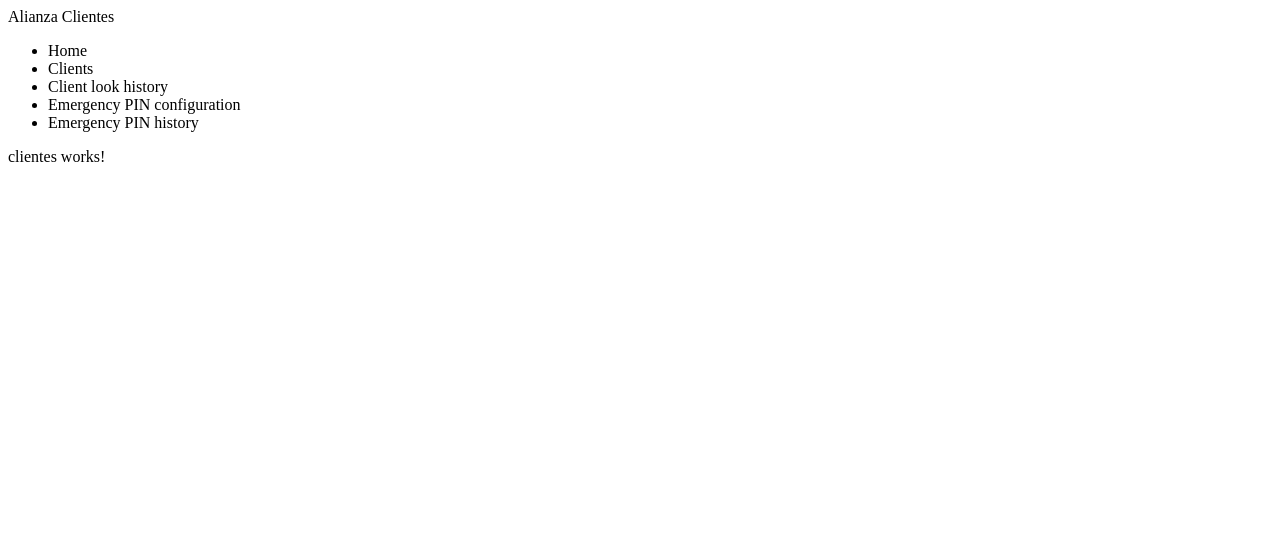
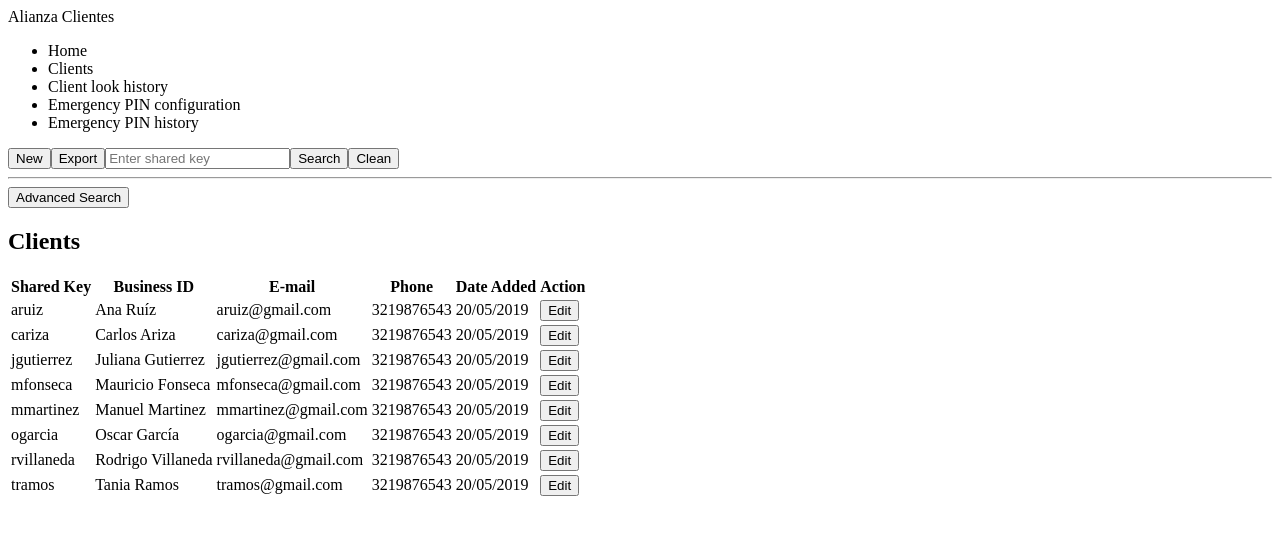
Before and after one commit to SergioEstebanPi/alianzaclientes-front, an Angular app: page / in a window 1280 px wide. Shown: the top 534 px of the page. Built offline with nearby package versions, Linux system fonts and the light colour scheme.

Commit message:
Agrego modelo Cliente, servicio de cliente y búsqueda por shared_key

```diff
--- a/src/app/app.module.ts
+++ b/src/app/app.module.ts
@@ -4,15 +4,17 @@ import { BrowserModule } from '@angular/platform-browser';
 import { AppComponent } from './app.component';
 import { NavComponent } from './nav/nav.component';
 import { ClientesComponent } from './clientes/clientes.component';
+import { FormsModule } from '@angular/forms';
 
 @NgModule({
   declarations: [
     AppComponent,
     NavComponent,
-    ClientesComponent
+    ClientesComponent,
   ],
   imports: [
-    BrowserModule
+    BrowserModule,
+    FormsModule
   ],
   providers: [],
   bootstrap: [AppComponent]
--- /dev/null
+++ b/src/app/clientes.service.ts
@@ -0,0 +1,101 @@
+import { Injectable } from '@angular/core';
+import { Cliente } from './clientes/cliente';
+
+@Injectable({
+  providedIn: 'root'
+})
+export class ClientesService {
+
+  clientes:Cliente[];
+
+  constructor() {
+  }
+
+  getClientes():Cliente[]{
+    this.clientes = [
+      {
+        id: "1",
+        shared_key: "jgutierrez",
+        business_id: "Juliana Gutierrez",
+        email: "jgutierrez@gmail.com",
+        phone: "3219876543",
+        date_added: "20/05/2019"
+      },
+      {
+        id: "2",
+        shared_key: "mmartinez",
+        business_id: "Manuel Martinez",
+        email: "mmartinez@gmail.com",
+        phone: "3219876543",
+        date_added: "20/05/2019"
+      },
+      {
+        id: "3",
+        shared_key: "aruiz",
+        business_id: "Ana Ruíz",
+        email: "aruiz@gmail.com",
+        phone: "3219876543",
+        date_added: "20/05/2019"
+      },
+      {
+        id: "4",
+        shared_key: "ogarcia",
+        business_id: "Oscar García",
+        email: "ogarcia@gmail.com",
+        phone: "3219876543",
+        date_added: "20/05/2019"
+      },
+      {
+        id: "5",
+        shared_key: "tramos",
+        business_id: "Tania Ramos",
+        email: "tramos@gmail.com",
+        phone: "3219876543",
+        date_added: "20/05/2019"
+      },
+      {
+        id: "6",
+        shared_key: "cariza",
+        business_id: "Carlos Ariza",
+        email: "cariza@gmail.com",
+        phone: "3219876543",
+        date_added: "20/05/2019"
+      },
+      {
+        id: "7",
+        shared_key: "rvillaneda",
+        business_id: "Rodrigo Villaneda",
+        email: "rvillaneda@gmail.com",
+        phone: "3219876543",
+        date_added: "20/05/2019"
+      },
+      {
+        id: "8",
+        shared_key: "mfonseca",
+        business_id: "Mauricio Fonseca",
+        email: "mfonseca@gmail.com",
+        phone: "3219876543",
+        date_added: "20/05/2019"
+      }
+    ];
+
+    return this.ordernarArreglo(this.clientes);
+  }
+
+  buscarCliente(shared_key):Cliente[]{
+    var resultado = this.clientes.filter((cliente) => cliente.shared_key.toLowerCase().includes(shared_key.toLowerCase()));
+    return this.ordernarArreglo(resultado);
+  }
+
+  ordernarArreglo(arreglo){
+    return arreglo.sort((n1, n2) => {
+      if(n1.shared_key > n2.shared_key){
+        return 1;
+      }
+      if(n1.shared_key < n2.shared_key){
+        return -1;
+      }
+      return 0;
+    });
+  }
+}
--- /dev/null
+++ b/src/app/clientes/cliente.ts
@@ -0,0 +1,8 @@
+export class Cliente {
+  id: string;
+  shared_key: string;
+  business_id: string;
+  email: string;
+  phone: string;
+  date_added: string;
+}
--- a/src/app/clientes/clientes.component.html
+++ b/src/app/clientes/clientes.component.html
@@ -1 +1,29 @@
-<p>clientes works!</p>
+<button>New</button>
+<button>Export</button>
+<input [(ngModel)]="textoBusqueda" type="text" placeholder="Enter shared key" />
+<button (click)="buscarCliente()">Search</button>
+<button (click)="limpiarBusqueda()">Clean</button>
+<hr>
+<button>Advanced Search</button>
+
+<h2>Clients</h2>
+<table>
+    <thead>
+        <th>Shared Key</th>
+        <th>Business ID</th>
+        <th>E-mail</th>
+        <th>Phone</th>
+        <th>Date Added</th>
+        <th>Action</th>
+    </thead>
+    <tbody>
+        <tr *ngFor="let cliente of clientes">
+            <td>{{cliente.shared_key}}</td>
+            <td>{{cliente.business_id}}</td>
+            <td>{{cliente.email}}</td>
+            <td>{{cliente.phone}}</td>
+            <td>{{cliente.date_added}}</td>
+            <td><button class="btn btn-primary" (click)="editarCliente(cliente.id)">Edit</button></td>
+        </tr>
+    </tbody>
+</table>
--- a/src/app/clientes/clientes.component.ts
+++ b/src/app/clientes/clientes.component.ts
@@ -1,4 +1,6 @@
 import { Component, OnInit } from '@angular/core';
+import { ClientesService } from '../clientes.service';
+import { Cliente } from './cliente';
 
 @Component({
   selector: 'app-clientes',
@@ -7,9 +9,48 @@ import { Component, OnInit } from '@angular/core';
 })
 export class ClientesComponent implements OnInit {
 
-  constructor() { }
+  clientes:Cliente[];
+  textoBusqueda:string;
+
+  constructor(private clienteService:ClientesService) {
+
+  }
 
   ngOnInit(): void {
+    this.listarClientes();
+  }
+
+  listarClientes(): void {
+    this.clientes = this.clienteService.getClientes();
+  }
+
+  buscarCliente(): void {
+    if(this.textoBusqueda && this.textoBusqueda != ''){
+      var resultado = this.clienteService.buscarCliente(this.textoBusqueda);
+      console.log(resultado);
+      this.textoBusqueda = "";
+      if(resultado){
+        this.clientes = resultado;
+      } else {
+        console.log("Sin resultados");
+        this.clientes = [];
+      }
+    } else {
+      this.listarClientes();
+    }
+  }
+
+  agregarCliente(cliente): void {
+
+  }
+
+  editarCliente(cliente_id): void {
+    console.log(cliente_id);
+  }
+
+  limpiarBusqueda(): void {
+    this.textoBusqueda = "";
+    this.listarClientes();
   }
 
 }
```
Also changed, not shown: 1 other file (tests, documents, lock files or other folders).
